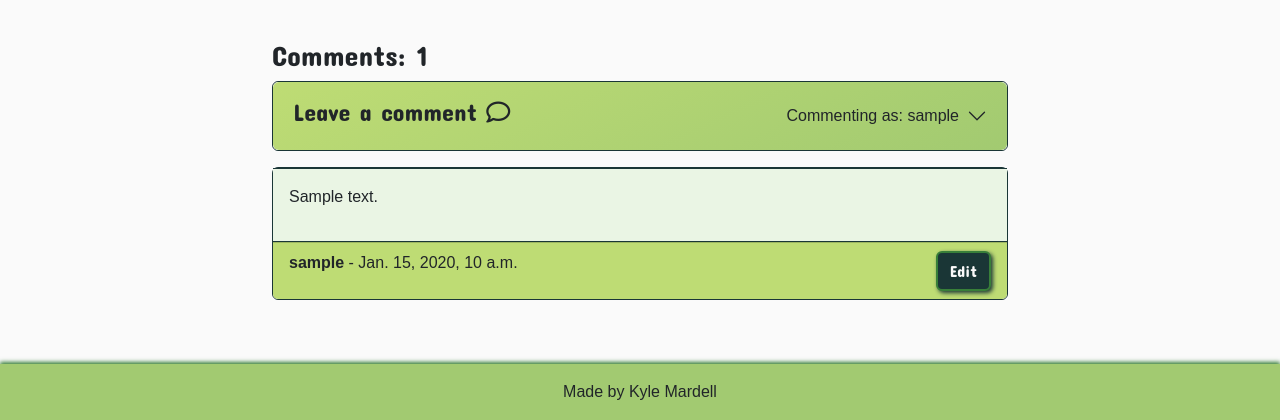
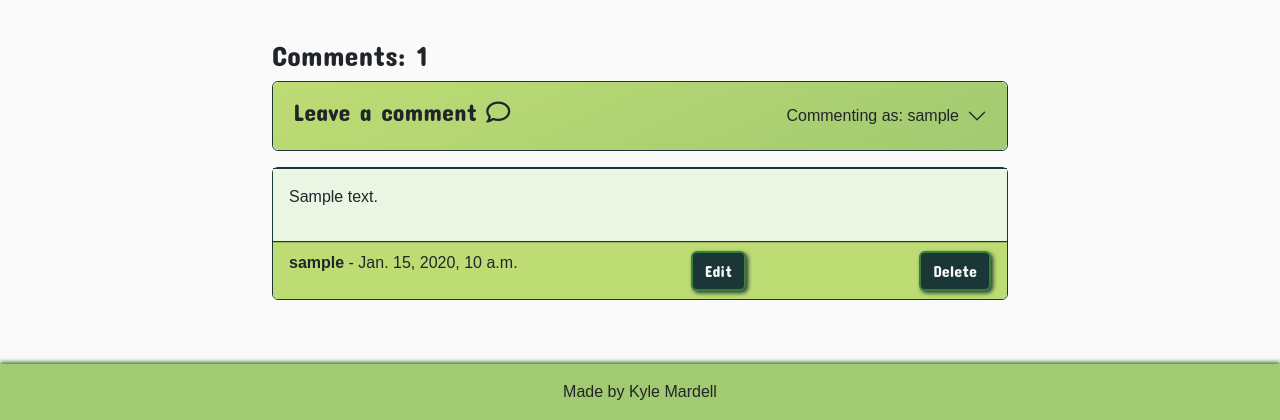
Before and after one commit to KyleMardell/bee-teach, a Django app: a page that uses post/templates/post/resource_detail.html in a window 1280 px wide. Shown: the part 657-1077 px from the top of the page. Run offline with Django 5.2, Linux system fonts and the light colour scheme; a user stored in the database is signed in; tables that the repository leaves empty hold one stand-in row (values such as "Sample post"); some libraries are stand-ins or nearby versions; some web fonts are replaced.

Commit message:
Add code to delete a comment.

```diff
--- a/post/templates/post/resource_detail.html
+++ b/post/templates/post/resource_detail.html
@@ -111,15 +111,32 @@
                     <p class="mb-0"><span class="fw-bold">{{ comment.author }}</span> - {{ comment.created_on }}</p>
                     {% if user.is_authenticated and comment.author == user %}
                         <button class="btn edit-button" data-comment_id="{{ comment.id }}">Edit</button>
+                        <button type="button" class="btn btn-primary" data-bs-toggle="modal" data-bs-target="#deleteCommentModal{{ comment.id }}"> Delete </button>
                     {% endif %}
+                </div>
+            </div>
+
+            <div class="modal fade" id="deleteCommentModal{{ comment.id }}" tabindex="-1" aria-labelledby="deleteCommentModalLabel{{ comment.id }}" aria-hidden="true">
+                <div class="modal-dialog">
+                <div class="modal-content">
+                    <div class="modal-header">
+                    <h1 class="modal-title fs-5" id="deleteCommentModalLabel{{ comment.id }}">Delete Comment?</h1>
+                    <button type="button" class="btn-close" data-bs-dismiss="modal" aria-label="Close"></button>
+                    </div>
+                    <div class="modal-body">
+                        Are you sure you want to delete your comment?
+                    </div>
+                    <div class="modal-footer">
+                    <button type="button" class="btn btn-secondary" data-bs-dismiss="modal">Close</button>
+                    <a id="confirmCommentDelete{{ comment.id }}" href="{% url 'comment_delete' resource.slug comment.id %}" class="btn btn-danger">Delete</a>
+                    </div>
+                </div>
                 </div>
             </div>
             {% endfor %}
         </div>
     </div>
-
 </div>
-
 {% endblock content %}
 
 {% block script %}
--- a/post/urls.py
+++ b/post/urls.py
@@ -8,6 +8,7 @@ urlpatterns = [
     path('<slug:slug>/resource_preview', views.resource_preview, name='resource_preview'),
     path('<slug:slug>/resource_detail', views.resource_detail, name='resource_detail'),
     path('<slug:slug>/edit_comment/<int:comment_id>', views.comment_edit, name='comment_edit'),
+    path('<slug:slug>/delete_comment/<int:comment_id>', views.comment_delete, name='comment_delete'),
     path('<slug:slug>/edit_resource/<int:resource_id>', views.resource_edit, name='resource_edit'),
     path('', views.home_page, name='home'),
 ]
--- a/post/views.py
+++ b/post/views.py
@@ -37,6 +37,22 @@ def resource_list(request):
         request,
         "post/resource_list.html",
         {"page_obj": page_obj, "features": features},
+    )
+
+
+@login_required
+def user_posts_list(request):
+
+    user_resources = Resource.objects.filter(author=request.user)
+    resource_form = ResourceForm()
+
+    return render(
+        request,
+        "post/user_posts_list.html",
+        {
+            "user_resources": user_resources,
+            "resource_form": resource_form,
+        },
     )
 
 
@@ -137,41 +153,6 @@ def resource_create(request):
         },
     )
 
-@login_required
-def comment_edit(request, slug, comment_id):
-    if request.method == "POST":
-
-        queryset = Resource.objects.filter(status=1)
-        resource = get_object_or_404(queryset, slug=slug)
-        comment = get_object_or_404(Comment, pk=comment_id)
-        comment_form = CommentForm(data=request.POST, instance=comment)
-
-        if comment_form.is_valid() and comment.author == request.user:
-            comment = comment_form.save(commit=False)
-            comment.resource = resource
-            comment.save()
-            messages.success(request, "Comment updated")
-        else:
-            messages.error(request, "Error updating")
-
-    return HttpResponseRedirect(reverse('resource_detail', args=[slug]))
-
-
-@login_required
-def user_posts_list(request):
-
-    user_resources = Resource.objects.filter(author=request.user)
-    resource_form = ResourceForm()
-
-    return render(
-        request,
-        "post/user_posts_list.html",
-        {
-            "user_resources": user_resources,
-            "resource_form": resource_form,
-        },
-    )
-
 
 @login_required
 def resource_edit(request, slug, resource_id):
@@ -196,3 +177,38 @@ def resource_edit(request, slug, resource_id):
 
         else:
             messages.error(request, "Error updating")
+
+
+@login_required
+def comment_edit(request, slug, comment_id):
+    if request.method == "POST":
+
+        queryset = Resource.objects.filter(status=1)
+        resource = get_object_or_404(queryset, slug=slug)
+        comment = get_object_or_404(Comment, pk=comment_id)
+        comment_form = CommentForm(data=request.POST, instance=comment)
+
+        if comment_form.is_valid() and comment.author == request.user:
+            comment = comment_form.save(commit=False)
+            comment.resource = resource
+            comment.save()
+            messages.success(request, "Comment updated")
+        else:
+            messages.error(request, "Error updating")
+
+    return HttpResponseRedirect(reverse('resource_detail', args=[slug]))
+
+
+def comment_delete(request, slug, comment_id):
+
+    queryset = Resource.objects.filter(status=1)
+    resource = get_object_or_404(queryset, slug=slug)
+    comment = get_object_or_404(Comment, pk=comment_id)
+
+    if comment.author == request.user:
+        comment.delete()
+        messages.success(request, 'Comment deleted!')
+    else:
+        messages.error(request, 'You can only delete your own comments!')
+
+    return HttpResponseRedirect(reverse('resource_detail', args=[slug]))
```
